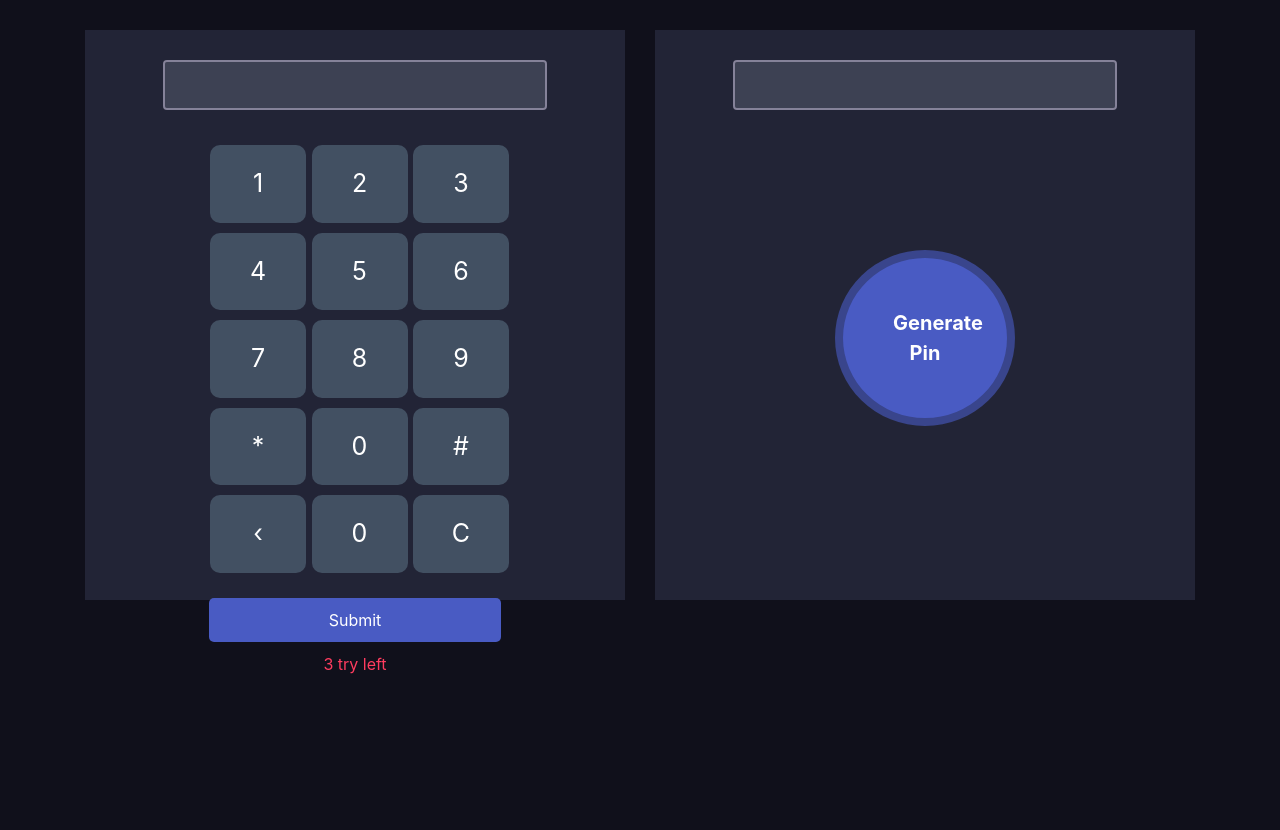
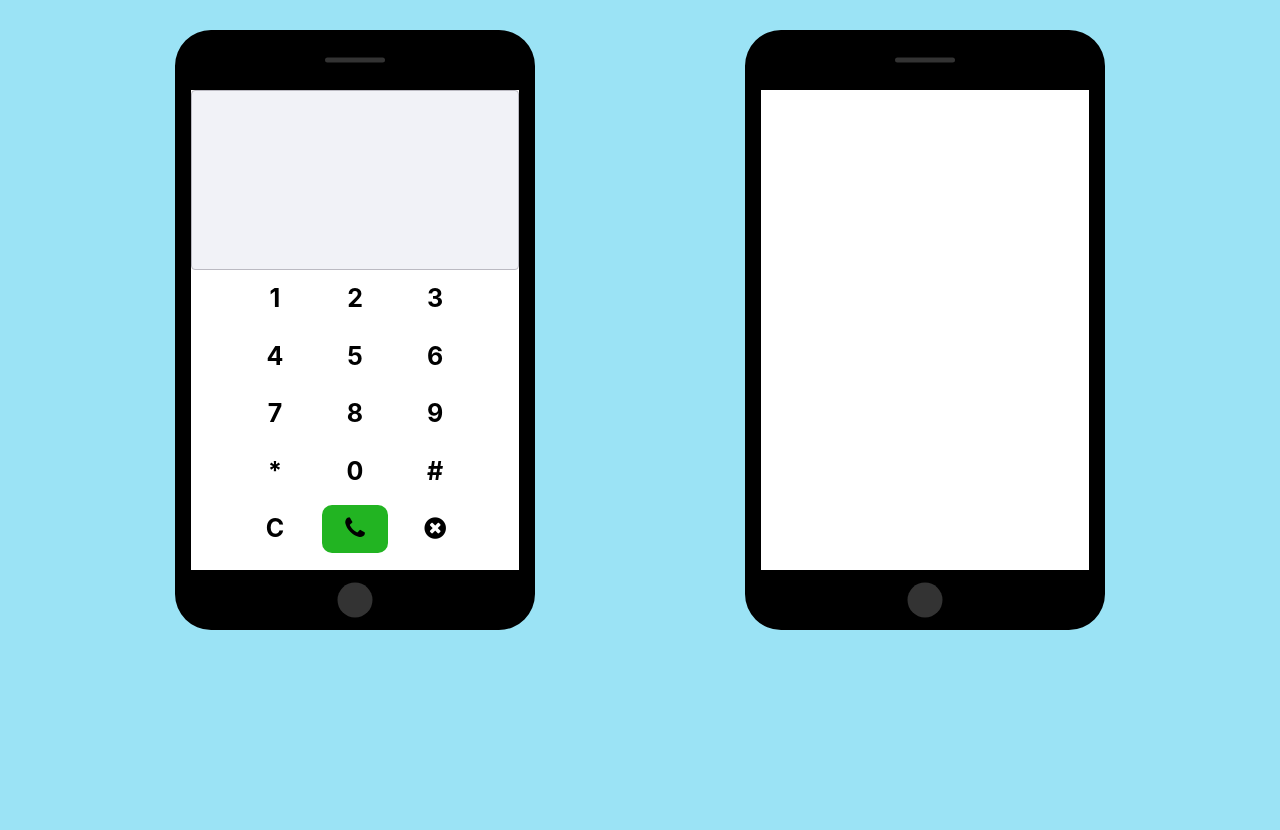
Before and after one commit to Farhad16/phone-call, a PHP site: page / in a window 1280 px wide. Run offline with PHP 8.4, Linux system fonts and the light colour scheme.

Commit message:
Release beta version

```diff
--- a/index.html
+++ b/index.html
@@ -4,119 +4,116 @@
 <head>
     <meta charset="UTF-8">
     <meta name="viewport" content="width=device-width, initial-scale=1.0">
-    <title>Pin Generator</title>
+    <title>Phone Call</title>
     <link rel="stylesheet" href="https://stackpath.bootstrapcdn.com/bootstrap/4.5.0/css/bootstrap.min.css"
         integrity="sha384-9aIt2nRpC12Uk9gS9baDl411NQApFmC26EwAOH8WgZl5MYYxFfc+NcPb1dKGj7Sk" crossorigin="anonymous">
     <link rel="stylesheet" href="style.css">
+    <link rel="stylesheet" href="https://cdnjs.cloudflare.com/ajax/libs/font-awesome/4.7.0/css/font-awesome.min.css">
 </head>
 
 <body>
     <div class="container">
         <div class="row">
             <div class="col-md-6">
-                <div class="input-section half-width">
-                    <form action="" name="matchPin">
-                        <input id="inputPin" class="form-control" type="text">
-                        <div class="numbers">
+                <div class="half-width">
+                    <div class="smartphone">
+                        <div class="content">
+                            <div class="calling" id="calling">
+                                <h3 style="text-align: left;">Calling.........</h3>
+                                <div class="">
+                                    <p id="duration"><label id="callerMinutes">00</label>:<label
+                                            id="callerSeconds">00</label></p>
+                                    <button class="callCutBtn" onclick="callCut();stopTime()" id="callCutBtn">
+                                        <i class="fa fa-phone fa-2x"></i>
+                                    </button>
+                                    <button onclick="cutMessage()" id="okBtn">
+                                        OK
+                                    </button>
+                                </div>
+                            </div>
+                            <div class="showInvalidNumber" id="invalid">
+                                <div class="">
+                                    <p style="text-align: left;">Number is Invalid. Please enter a valid number</p>
+                                    <button onclick="invalidNumber()" id="invalidHideBtn">
+                                        OK
+                                    </button>
+                                </div>
+                            </div>
+                            <div class="display">
+                                <input id="inputPin" class="form-control inp" type="text">
+                            </div>
+                            <div class="numbers" id="numbers">
                                 <div class="calc-body">
                                     <div class="calc-button-row">
-                                    <div class="button" onclick="matchPin.inputPin.value += '1'">1</div>
-                                    <div class="button" onclick="matchPin.inputPin.value += '2'">2</div>
-                                    <div class="button" onclick="matchPin.inputPin.value += '3'">3</div>
+                                        <div class="button" onclick="inputPin.value += '1'">1</div>
+                                        <div class="button" onclick="inputPin.value += '2'">2</div>
+                                        <div class="button" onclick="inputPin.value += '3'">3</div>
                                     </div>
 
                                     <div class="calc-button-row">
-                                    <div class="button" onclick="matchPin.inputPin.value += '4'">4</div>
-                                    <div class="button" onclick="matchPin.inputPin.value += '5'">5</div>
-                                    <div class="button" onclick="matchPin.inputPin.value += '6'">6</div>
+                                        <div class="button" onclick="inputPin.value += '4'">4</div>
+                                        <div class="button" onclick="inputPin.value += '5'">5</div>
+                                        <div class="button" onclick="inputPin.value += '6'">6</div>
                                     </div>
                                     <div class="calc-button-row">
-                                    <div class="button" onclick="matchPin.inputPin.value += '7'">7</div>
-                                    <div class="button" onclick="matchPin.inputPin.value += '8'">8</div>
-                                    <div class="button" onclick="matchPin.inputPin.value += '9'">9</div>
+                                        <div class="button" onclick="inputPin.value += '7'">7</div>
+                                        <div class="button" onclick="inputPin.value += '8'">8</div>
+                                        <div class="button" onclick="inputPin.value += '9'">9</div>
                                     </div>
                                     <div class="calc-button-row">
-                                    <div class="button" onclick="matchPin.inputPin.value += '*'">*</div>
-                                    <div class="button" onclick="matchPin.inputPin.value += '0'">0</div>
-                                    <div class="button" onclick="matchPin.inputPin.value += '#'">#</div>
+                                        <div class="button" onclick="inputPin.value += '*'">*</div>
+                                        <div class="button" onclick="inputPin.value += '0'">0</div>
+                                        <div class="button" onclick="inputPin.value += '#'">#</div>
                                     </div>
                                     <div class="calc-button-row">
-                                    <div class="button" onclick="singleNumberRemove()">&#8249;
+                                        <div id="clear" class="button" onclick="clearScreen()">C</div>
+                                        <div class="button call" onclick="phoneCall()"><i class="fa fa-phone"></i>
                                         </div>
-                                    <div class="button" onclick="matchPin.inputPin.value += '0'">0</div>
-                                    <div id="clear" class="button" onclick="clearScreen()">C</div>
-                                </div>
-                                <div>
-                                    <button id="submit" onclick="checkMatch()" type="button"
-                                        class="submit-btn">Submit</button>
-                                    <p class="action-left"> <span id="tryCount">3</span> try left</p>
-                                </div>
-                            </div>
-                        </div>
-                    </form>
-                </div>
-            </div>
-            <div class="col-md-6">
-                <div class="pin-generator half-width">
-                    <input id="randomPinShow" class="form-control" type="text">
-                    <button onclick="generatePin()" class="generate-btn">Generate Pin</button>
+                                        <div class="button" onclick="singleNumberRemove()">
+                                            <i class="fa fa-times-circle"></i>
                                         </div>
                                     </div>
                                 </div>
                             </div>
-    <div class="notify-section">
-        <p class="notify" id="notMatchMessage">❌ Pin Didn't Match, Please try again</p>
-        <p class="notify" id="matchMessage">✅ Pin Matched... Secret door is opening for you</p>
+                        </div>
+                    </div>
+                </div>
+            </div>
+            <div class="col-md-6">
+                <div class="half-width">
+                    <div class="smartphone">
+                        <div class="content">
+                            <div class="receiving" id="receiving">
+                                <div class="space" id="callerIdentity">
+                                    <p id="phoneNumber">Phone Number</p>
+                                    <p id="duringCallTime"><label id="receiverMinutes">00</label>:<label
+                                            id="receiverSeconds">00</label>
+                                    </p>
+                                    <p id="operator">Operator</p>
+                                </div>
+                                <div class="space" id="receiverBtn">
+                                    <button onclick="callCut();stopTime()" class="callCutBtn" id="callCutRecBtn">
+                                        <i class="fa fa-phone fa-2x"></i>
+                                    </button>
+                                    <button class="callRecBtn" id="callReceiveBtn" onclick="callReceive()">
+                                        <i class="fa fa-phone fa-2x"></i>
+                                    </button>
+                                </div>
+                                <div class="space" id="receiverCallSummary">
+                                    <button onclick="recScreenClr()" id="recOkBtn">
+                                        OK
+                                    </button>
+                                </div>
+                            </div>
+                        </div>
+                    </div>
+                </div>
             </div>
         </div>
     </div>
 
-    <script>
-        function generatePin() {
-            var val = Math.floor(1000 + Math.random() * 9000);
-            document.getElementById('randomPinShow').value = val
-            clearScreen()
-            messageRemove()
-            document.getElementById('submit').disabled = false
-            document.getElementById('tryCount').innerText = 3;
-        }
+    <script src="main.js">
 
-        function checkMatch() {
-            const generatePin = parseInt(document.getElementById('randomPinShow').value);
-            const inputPin = parseInt(document.getElementById('inputPin').value);
-            var tryCount = parseInt(document.getElementById('tryCount').innerText);
-
-            if (generatePin === inputPin) {
-                document.getElementById('matchMessage').style.display = 'block'
-                document.getElementById('notMatchMessage').style.display = 'none'
-            } else {
-                document.getElementById('notMatchMessage').style.display = 'block'
-                document.getElementById('matchMessage').style.display = 'none'
-                tryCount -= 1;
-                document.getElementById('tryCount').innerText = tryCount;
-                if (tryCount == 0) {
-                    document.getElementById('submit').disabled = true
-                }
-            }
-        }
-
-        function clearScreen() {
-            const inputPin = document.getElementById('inputPin');
-            inputPin.value = '';
-            console.log(inputPin)
-            messageRemove()
-        }
-
-        function singleNumberRemove() {
-            const inputPin = document.getElementById('inputPin');
-            inputPin.value = matchPin.inputPin.value.slice(0, -1)
-            messageRemove()
-        }
-
-        function messageRemove() {
-            document.getElementById('matchMessage').style.display = 'none'
-            document.getElementById('notMatchMessage').style.display = 'none'
-        }
     </script>
 </body>
 
--- a/style.css
+++ b/style.css
@@ -2,18 +2,18 @@
     box-sizing: border-box;
 }
 body {
-    background: #10101B;
+    background: #9be3f5;
     height: 100vh;
+    outline: none;
 }
 .container {
     margin-top: 30px;
 }
 
 .half-width {
-    height: 570px;
-    background: #222436;
-    padding: 30px;
+    /* padding: 30px; */
     text-align: center;
+    border-radius: 10px;
 }
 .generate-btn{
     margin-top: 140px;
@@ -33,13 +33,13 @@ body {
 }
 
 input[type='text']{
-    background-color: #3D4153;
-    padding: 10px 0px;
-    color: #ffffff;
-    width: 80%;
+    background-color: #f1f2f7;;
+    color: #000000;
+    font-weight: bold;
+    width: 100%;
     margin: 0 auto;
-    border: 2px solid #858299;
-    height: 50px;
+    border: 1px solid #bbbac2;
+    height: 180px;
     padding: 10px;
 }
 input[type='text']:focus {
@@ -47,32 +47,27 @@ input[type='text']:focus {
     color: #fff;
     font-size: 20px;
 }
-.numbers {
-    margin: 30px 0;
+
+
+.calc-body{
+    width: 100%;
+    background-color: #fff;
 }
-
-.calc-typed {
-margin-top: 20px;
-font-size: 45px;
-text-align: right;
-color: #fff;
-}
-
 .calc-button-row {
     width: 100%;
 }
 
 .button {
     width: 20%;
-background: #425062;
-color: #fff;
-padding: 20px 0;
+    background: #ffffff;
+    color: rgb(0, 0, 0);
+    padding: 5px 0;
     margin: 5px;
     display: inline-block;
     font-size: 25px;
+    font-weight: bold;
     text-align: center;
-vertical-align: middle;
-margin-right: -4px;
+    /* vertical-align: middle; */
     border-radius: 10px;
     cursor: pointer;
 }
@@ -115,3 +110,141 @@ color: #E0B612;
 #submit{
     outline: none;
 }
+
+.call{
+    background-color: rgb(34, 180, 34);
+}
+
+.display{
+    display: flex;
+}
+
+.inp{
+    position: relative;
+}
+.cross{
+    position: absolute;
+    right: 130px;
+    top: 40px;
+    cursor: pointer;
+}
+
+.calling{
+    background-color: rgb(255, 255, 255);
+    padding: 20px;
+    box-sizing: border-box;
+    width: 100%;
+    display: none;
+    border: 1px solid gainsboro;
+}
+
+.callCutBtn{
+    border: 2px solid rgb(175, 11, 11);
+    background-color: rgb(238, 22, 22);
+    padding: 5px 25px;
+    font-size: 15px;
+    border-radius: 10px;
+
+}
+.receiving{
+    background-color: rgb(255, 255, 255);
+    padding: 20px;
+    box-sizing: border-box;
+    width: 100%;
+    display: none;
+    border: 1px solid gainsboro;
+}
+
+.callRecBtn{
+    border: 2px solid rgb(20, 211, 20);
+    background-color: rgb(9, 197, 34);
+    padding: 5px 25px;
+    font-size: 15px;
+    border-radius: 10px;
+}
+
+.space{
+    display: flex;
+    justify-content: space-between;
+}
+
+
+/* The device with borders */
+.smartphone {
+  position: relative;
+  width: 360px;
+  height: 600px;
+  margin: auto;
+  border: 16px black solid;
+  border-top-width: 60px;
+  border-bottom-width: 60px;
+  border-radius: 36px;
+}
+
+/* The horizontal line on the top of the device */
+.smartphone:before {
+  content: '';
+  display: block;
+  width: 60px;
+  height: 5px;
+  position: absolute;
+  top: -30px;
+  left: 50%;
+  transform: translate(-50%, -50%);
+  background: #333;
+  border-radius: 10px;
+}
+
+/* The circle on the bottom of the device */
+.smartphone:after {
+  content: '';
+  display: block;
+  width: 35px;
+  height: 35px;
+  position: absolute;
+  left: 50%;
+  bottom: -65px;
+  transform: translate(-50%, -50%);
+  background: #333;
+  border-radius: 50%;
+}
+
+
+.smartphone .content {
+  width: 100%;
+  height: 100%;
+  background: white;
+}
+
+#okBtn {
+    border-radius: 5px;
+    padding: 0px 10px;
+    border: 1px solid gainsboro;
+    display: none;
+}
+
+#recOkBtn {
+    border-radius: 5px;
+    padding: 0px 10px;
+    border: 1px solid gainsboro;
+}
+
+.showInvalidNumber{
+    background-color: rgb(255, 255, 255);
+    padding: 20px;
+    box-sizing: border-box;
+    width: 100%;
+    display: none;
+    border: 1px solid gainsboro;
+    text-align: center;
+}
+
+#invalidHideBtn{
+    border-radius: 5px;
+    padding: 0px 10px;
+    border: 1px solid gainsboro;
+}
+
+#receiverCallSummary{
+    display: none;
+}
```
Also changed, not shown: main.js (added, +195 -0 lines). Lines whose indentation alone changed are shown as unchanged.
